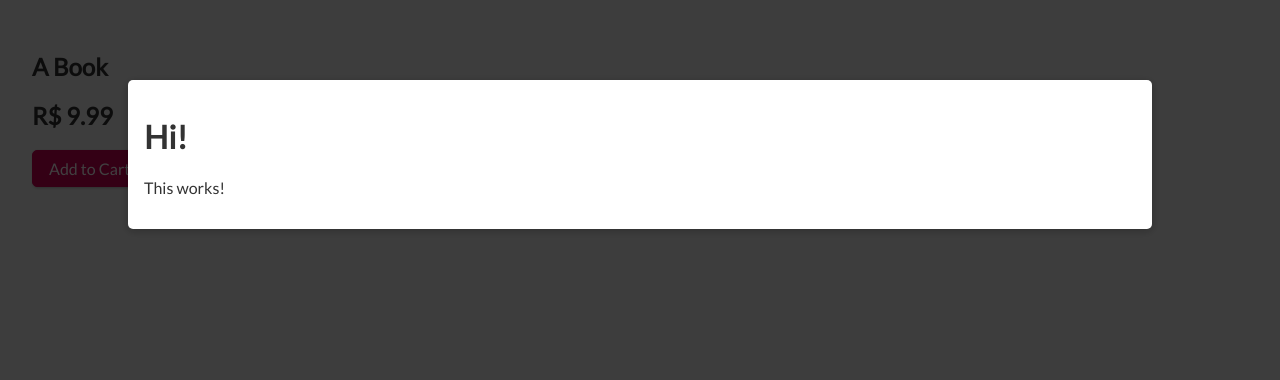
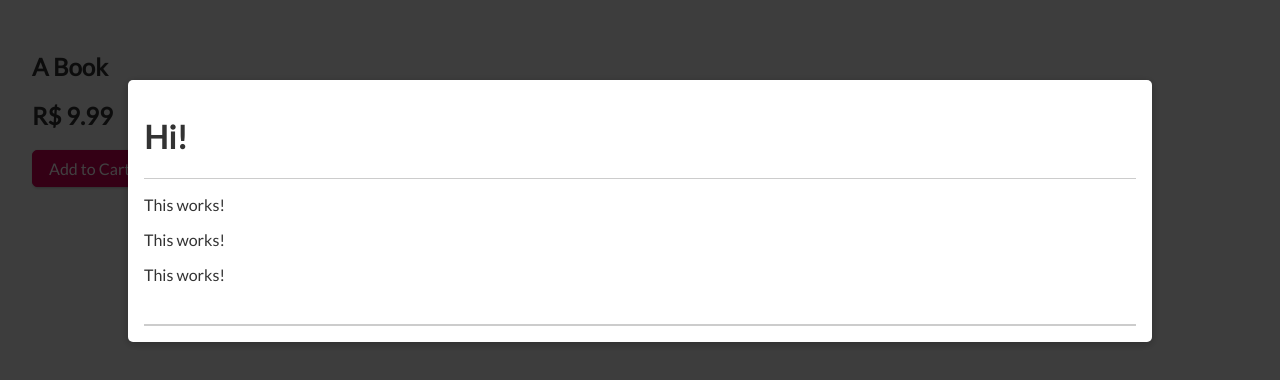
Before and after one commit to heltonricardo/estudo-svelte, a Svelte app: page / in a window 1280 px wide. Shown: the top 380 px of the page. Built offline with nearby package versions, Linux system fonts and the light colour scheme.

Commit message:
nomeando slots e slot padrao

```diff
--- a/src/ComponentEvents/ComponentEvents.svelte
+++ b/src/ComponentEvents/ComponentEvents.svelte
@@ -30,6 +30,15 @@
 {/each}
 
 <Modal>
-  <h1>Hi!</h1>
+  <h1 slot="header">Hi!</h1>
+  <p>This works!</p>
+  <p>This works!</p>
+  <input slot="footer" type="text" name="" id="">
   <p>This works!</p>
 </Modal>
+
+<!--
+  É possível enviar conteúdo para o Modal em vários locais/slots diferentes no
+  mesmo. Todo o conteúdo que sem definição de um nome do slot destino será
+   enviado para o slot não nomeado dentro do Modal.
+ -->
--- a/src/ComponentEvents/Modal.svelte
+++ b/src/ComponentEvents/Modal.svelte
@@ -22,9 +22,37 @@
     box-shadow: 0 2px 8px rgba(0, 0, 0, 0.26);
     overflow: scroll;
   }
+
+  header {
+    border-bottom: 1px solid #ccc;
+  }
 </style>
 
 <div class="backdrop" />
+
 <div class="modal">
-  <slot />
+  <header>
+    <slot name="header" />
+  </header>
+
+  <div class="content">
+    <slot />
+  </div>
+
+  <footer>
+    <slot name="footer">
+      <button>Close</button>
+    </slot>
+  </footer>
+
 </div>
+
+<!--
+  Os slots são usados para enviar conteúdo para um componente filho de uma
+  maneira diferente. Podendo-se enviar outros elementos para serem utilizados e
+  renderizados. Nesse exemplo, o nosso Modal é apenas um local para inserirmos
+  outros componentes. Podem existir n slots, porém apenas um pode ficar sem um
+  nome. Analisando o <footer> é possível perceber o uso de uma estrutura padrão
+  caso nenhuma propriedade/componente seja enviado para esse slot. Esse
+  conteúdo será substituido pelo conteúdo enviado, caso exista.
+ -->
```
